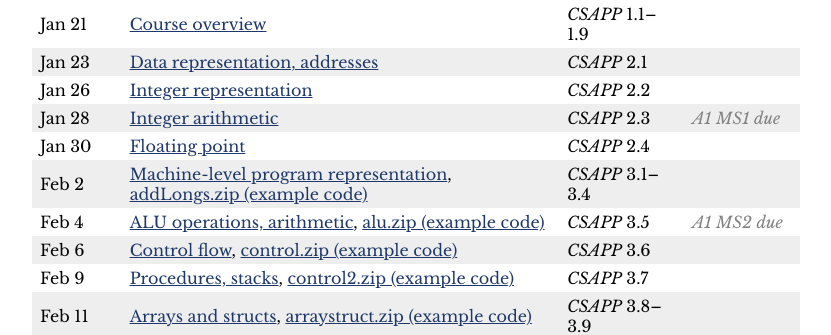
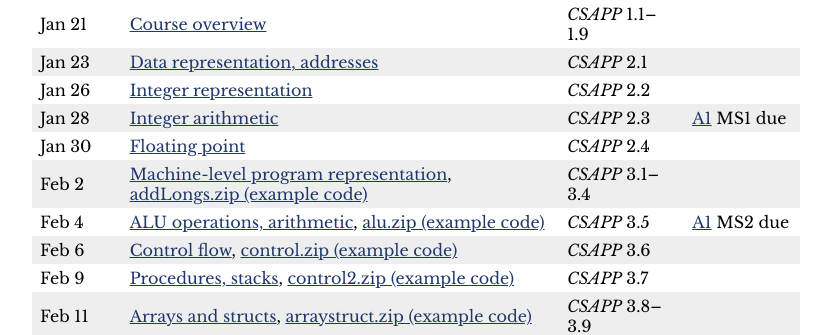
Before and after one commit to jhucsf/spring2026, a Jekyll site: the page built from schedule.md, in a window 1280 px wide. Shown: the part 571-906 px from the top of the page, without its empty margins (224-1055 px from the left). Built offline with Jekyll 4.4.1, drawn with Linux system fonts in a browser that asks for light colours.

Commit message:
link A1 from schedule
Forgot to do this previously, oops

```diff
--- a/schedule.csv
+++ b/schedule.csv
@@ -2,10 +2,10 @@ Date,Topic,Slides,"Example Code",Reading,Assignment
 Jan 21,"Course overview",lectures/lecture01-public.pdf,,*CSAPP* 1.1–1.9,
 Jan 23,"Data representation, addresses",lectures/lecture02-public.pdf,,*CSAPP* 2.1,
 Jan 26,"Integer representation",lectures/lecture03-public.pdf,,*CSAPP* 2.2,
-Jan 28,"Integer arithmetic",lectures/lecture04-public.pdf,,*CSAPP* 2.3,"<span class='tentative'>A1 MS1 due</span>"
+Jan 28,"Integer arithmetic",lectures/lecture04-public.pdf,,*CSAPP* 2.3,"[A1](assign/assign01.html) MS1 due"
 Jan 30,"Floating point",lectures/lecture05-public.pdf,,*CSAPP* 2.4,
 Feb 2,"Machine-level program representation",lectures/lecture06-public.pdf,addLongs.zip,*CSAPP* 3.1–3.4,
-Feb 4,"ALU operations, arithmetic",lectures/lecture07-public.pdf,alu.zip,*CSAPP* 3.5,"<span class='tentative'>A1 MS2 due</span>"
+Feb 4,"ALU operations, arithmetic",lectures/lecture07-public.pdf,alu.zip,*CSAPP* 3.5,"[A1](assign/assign01.html) MS2 due"
 Feb 6,"Control flow",lectures/lecture08-public.pdf,control.zip,*CSAPP* 3.6,
 Feb 9,"Procedures, stacks",lectures/lecture09-public.pdf,control2.zip,*CSAPP* 3.7,
 Feb 11,"Arrays and structs",lectures/lecture10-public.pdf,arraystruct.zip,*CSAPP* 3.8–3.9,
--- a/schedule.md
+++ b/schedule.md
@@ -30,10 +30,10 @@ Date&nbsp;&nbsp;&nbsp;&nbsp;&nbsp; | Topic/Slides | Reading | Assignment
 Jan 21 | [Course overview](lectures/lecture01-public.pdf) | *CSAPP* 1.1–1.9 |
 Jan 23 | [Data representation, addresses](lectures/lecture02-public.pdf) | *CSAPP* 2.1 |
 Jan 26 | [Integer representation](lectures/lecture03-public.pdf) | *CSAPP* 2.2 |
-Jan 28 | [Integer arithmetic](lectures/lecture04-public.pdf) | *CSAPP* 2.3 | <span class='tentative'>A1 MS1 due</span>
+Jan 28 | [Integer arithmetic](lectures/lecture04-public.pdf) | *CSAPP* 2.3 | [A1](assign/assign01.html) MS1 due
 Jan 30 | [Floating point](lectures/lecture05-public.pdf) | *CSAPP* 2.4 |
 Feb 2 | [Machine-level program representation](lectures/lecture06-public.pdf), [addLongs.zip (example code)](lectures/addLongs.zip) | *CSAPP* 3.1–3.4 |
-Feb 4 | [ALU operations, arithmetic](lectures/lecture07-public.pdf), [alu.zip (example code)](lectures/alu.zip) | *CSAPP* 3.5 | <span class='tentative'>A1 MS2 due</span>
+Feb 4 | [ALU operations, arithmetic](lectures/lecture07-public.pdf), [alu.zip (example code)](lectures/alu.zip) | *CSAPP* 3.5 | [A1](assign/assign01.html) MS2 due
 Feb 6 | [Control flow](lectures/lecture08-public.pdf), [control.zip (example code)](lectures/control.zip) | *CSAPP* 3.6 |
 Feb 9 | [Procedures, stacks](lectures/lecture09-public.pdf), [control2.zip (example code)](lectures/control2.zip) | *CSAPP* 3.7 |
 Feb 11 | [Arrays and structs](lectures/lecture10-public.pdf), [arraystruct.zip (example code)](lectures/arraystruct.zip) | *CSAPP* 3.8–3.9 |
```
